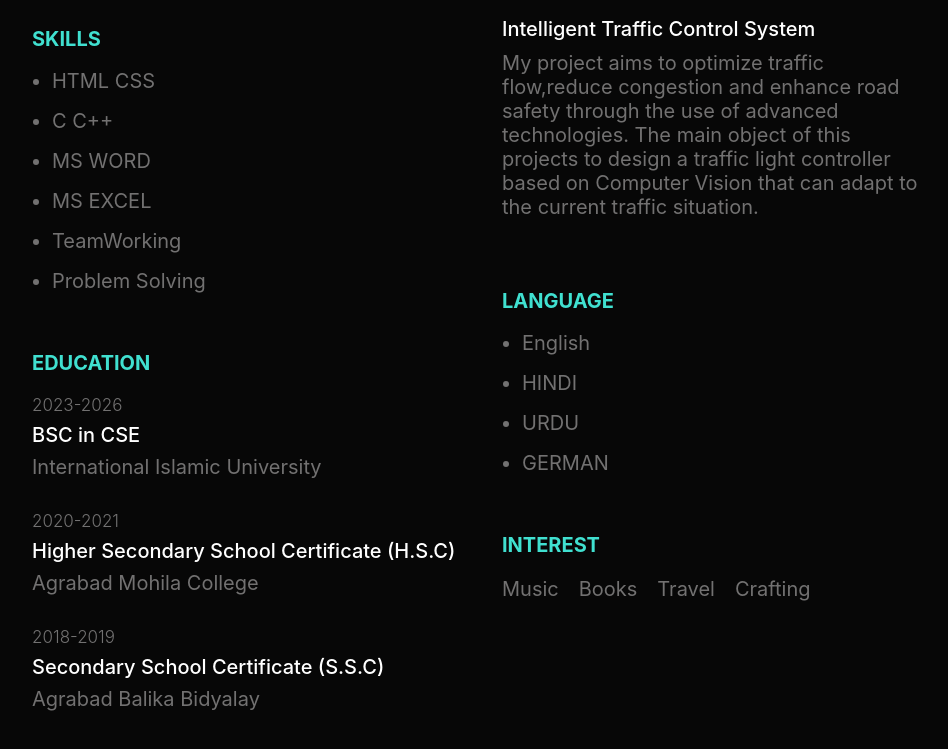
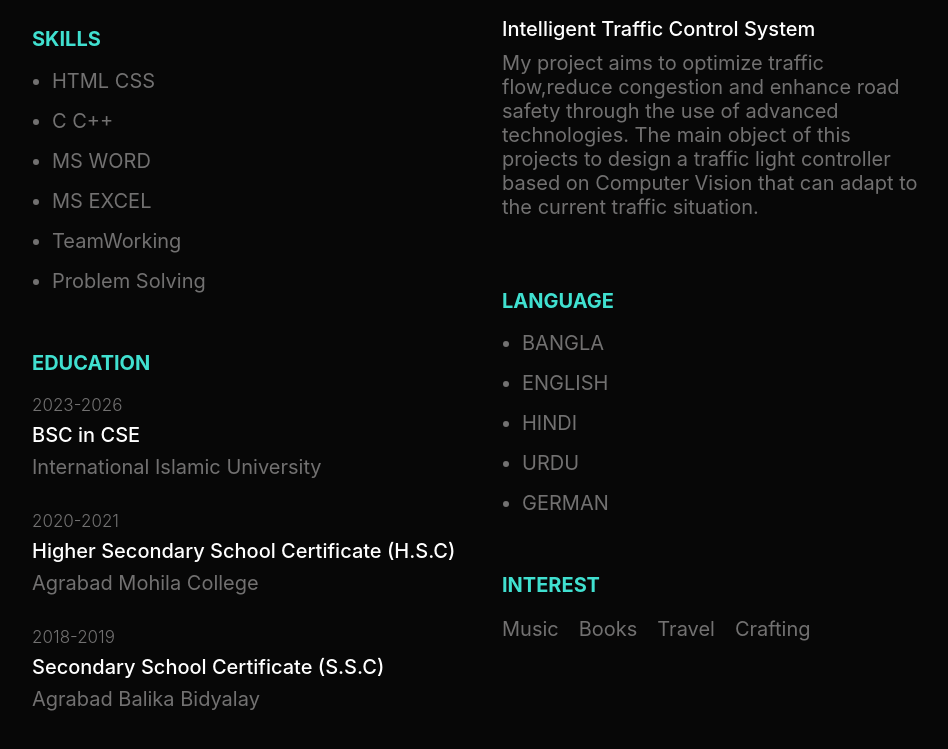
Before and after one commit to FozilatunNaherC231447/EDGE-IIUC-CBI015-C231447, a plain HTML site: page Week 1 Assignment 2/index.html in a window 1280 px wide. Shown: the part 656-1405 px from the top of the page, without its empty margins (158-1106 px from the left). Drawn offline with Linux system fonts and the light colour scheme.

Commit message:
Update index.html

```diff
--- a/Week 1 Assignment 2/index.html
+++ b/Week 1 Assignment 2/index.html
@@ -105,7 +105,8 @@
       <div class="language">
         <h3 class="title">LANGUAGE</h3>
         <ul class="skills_list description">
-          <li>English</li>
+          <li>BANGLA</li>
+          <li>ENGLISH</li>
           <li>HINDI</li>
           <li>URDU</li>
           <li>GERMAN</li>
```
